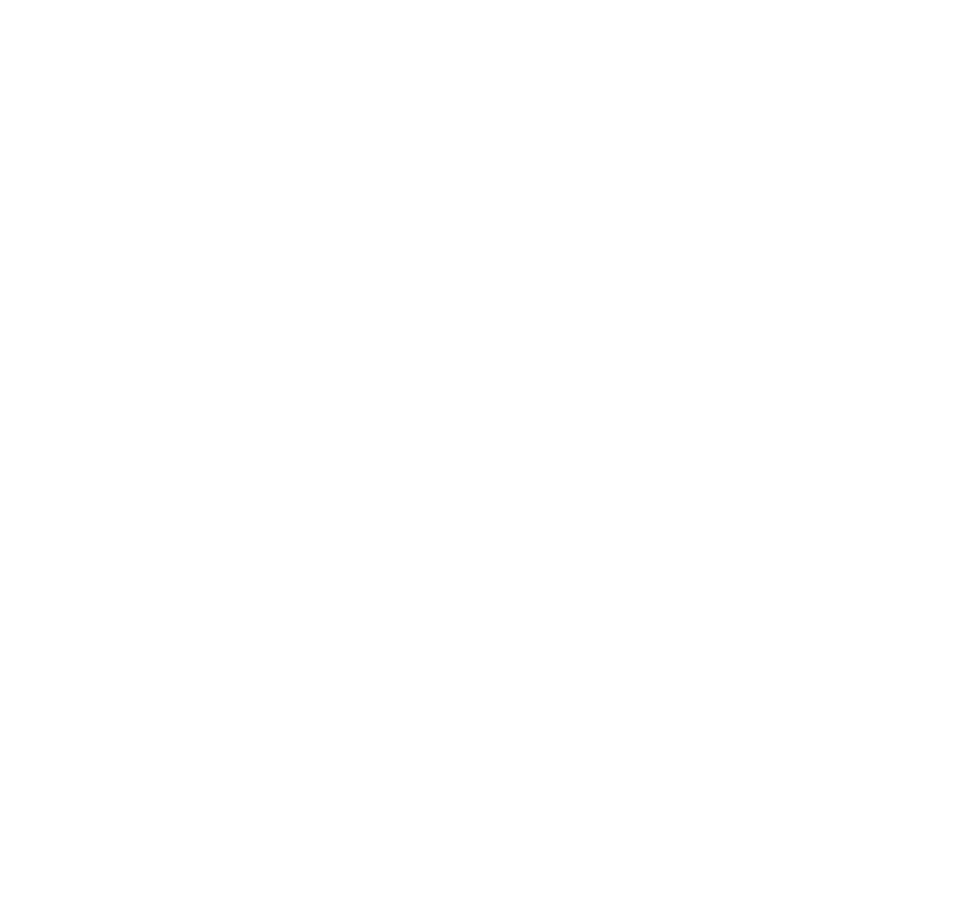
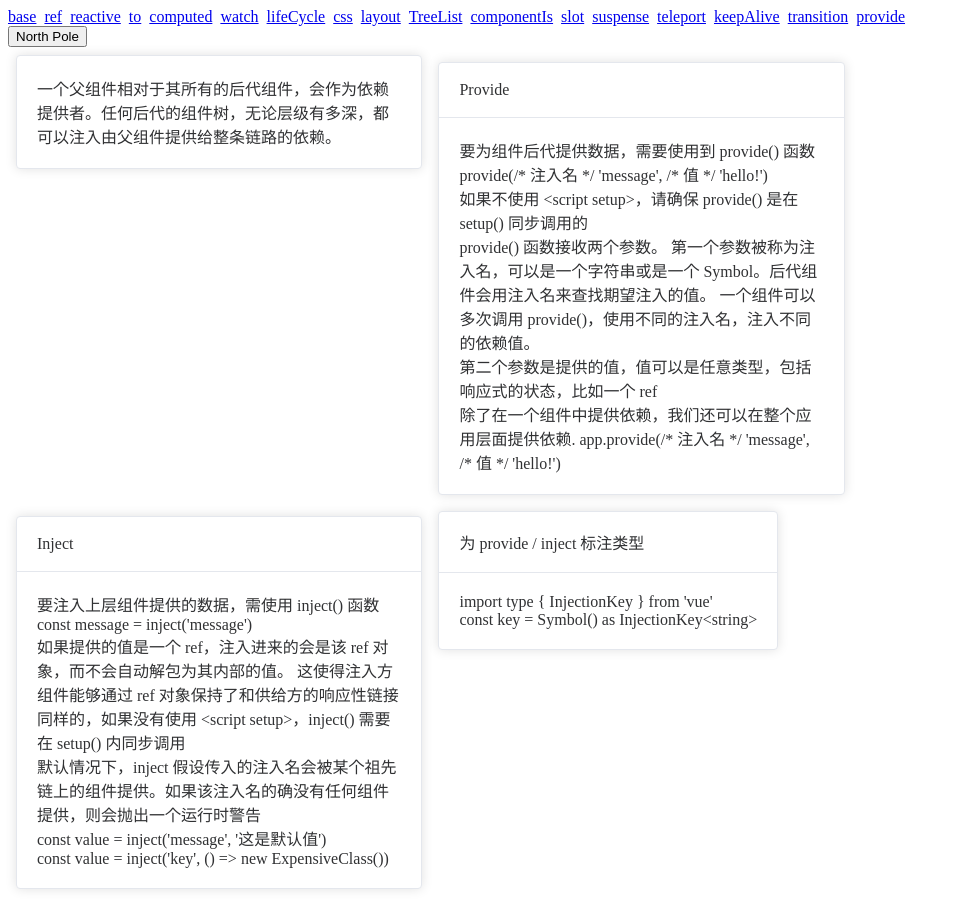
Before and after one commit to llcoolmxdx5/front-end-learning-notes, a Vue app in the folder 05-框架/vue/vite-vue/: page /case/provide in a window 1280 px wide. Before the commit this address had no page. Shown: the whole page, without its empty margins (0-960 px from the left). Before the commit the page ends 800 px from the top, so only its background shows below. Built offline with nearby package versions, Linux system fonts and the light colour scheme.

Commit message:
feat(vue3): provide&inject

```diff
--- /dev/null
+++ b/05-框架/vue/vite-vue/src/cases/inject.vue
@@ -0,0 +1,12 @@
+<template>
+  <div>
+    <button @click="updateLocation">{{ location }}</button>
+  </div>
+</template>
+
+<script setup lang="ts">
+import { inject } from 'vue'
+import { locationKey } from './provide'
+
+const { location, updateLocation } = inject(locationKey)!
+</script>
--- /dev/null
+++ b/05-框架/vue/vite-vue/src/cases/provide.ts
@@ -0,0 +1,10 @@
+import type { InjectionKey, Ref } from 'vue';
+
+export type Pole = 'North Pole' | 'South Pole';
+
+type LocationValue = {
+  location: Ref<Pole>;
+  updateLocation: () => void;
+};
+
+export const locationKey = Symbol('location') as InjectionKey<LocationValue>;
--- /dev/null
+++ b/05-框架/vue/vite-vue/src/cases/provide.vue
@@ -0,0 +1,52 @@
+<template>
+  <Inject />
+  <ElCard class="box-card">
+    一个父组件相对于其所有的后代组件，会作为依赖提供者。任何后代的组件树，无论层级有多深，都可以注入由父组件提供给整条链路的依赖。
+  </ElCard>
+  <ElCard class="box-card" header="Provide">
+    <div>要为组件后代提供数据，需要使用到 provide() 函数</div>
+    <div>provide(/* 注入名 */ 'message', /* 值 */ 'hello!')</div>
+    <div>如果不使用 &lt;script setup>，请确保 provide() 是在 setup() 同步调用的</div>
+    <div>
+      provide() 函数接收两个参数。
+      第一个参数被称为注入名，可以是一个字符串或是一个 Symbol。后代组件会用注入名来查找期望注入的值。
+      一个组件可以多次调用 provide()，使用不同的注入名，注入不同的依赖值。</div>
+    <div>第二个参数是提供的值，值可以是任意类型，包括响应式的状态，比如一个 ref</div>
+    <div>除了在一个组件中提供依赖，我们还可以在整个应用层面提供依赖. app.provide(/* 注入名 */ 'message', /* 值 */ 'hello!')</div>
+  </ElCard>
+  <ElCard class="box-card" header="Inject">
+    <div>要注入上层组件提供的数据，需使用 inject() 函数</div>
+    <div>const message = inject('message')</div>
+    <div>如果提供的值是一个 ref，注入进来的会是该 ref 对象，而不会自动解包为其内部的值。
+      这使得注入方组件能够通过 ref 对象保持了和供给方的响应性链接</div>
+    <div>同样的，如果没有使用 &lt;script setup>，inject() 需要在 setup() 内同步调用</div>
+    <div>默认情况下，inject 假设传入的注入名会被某个祖先链上的组件提供。如果该注入名的确没有任何组件提供，则会抛出一个运行时警告</div>
+    <div>const value = inject('message', '这是默认值')</div>
+    <div>const value = inject('key', () => new ExpensiveClass())</div>
+  </ElCard>
+  <ElCard class="box-card" header="为 provide / inject 标注类型">
+    <div>import type { InjectionKey } from 'vue'</div>
+    <div>const key = Symbol() as InjectionKey&lt;string></div>
+  </ElCard>
+</template>
+
+<script setup lang="ts">
+import { provide, ref } from 'vue'
+import Inject from './inject.vue'
+import { type Pole, locationKey } from './provide'
+
+const location = ref<Pole>('North Pole')
+
+function updateLocation() {
+  if (location.value === 'North Pole') {
+    location.value = 'South Pole'
+  } else {
+    location.value = 'North Pole'
+  }
+}
+
+provide(locationKey, {
+  location,
+  updateLocation
+})
+</script>
--- a/05-框架/vue/vite-vue/src/router/index.ts
+++ b/05-框架/vue/vite-vue/src/router/index.ts
@@ -91,6 +91,11 @@
         name: 'transition',
         component: () => import('../cases/transition.vue'),
       },
+      {
+        path: 'provide',
+        name: 'provide',
+        component: () => import('../cases/provide.vue'),
+      },
     ],
   },
   {
```
